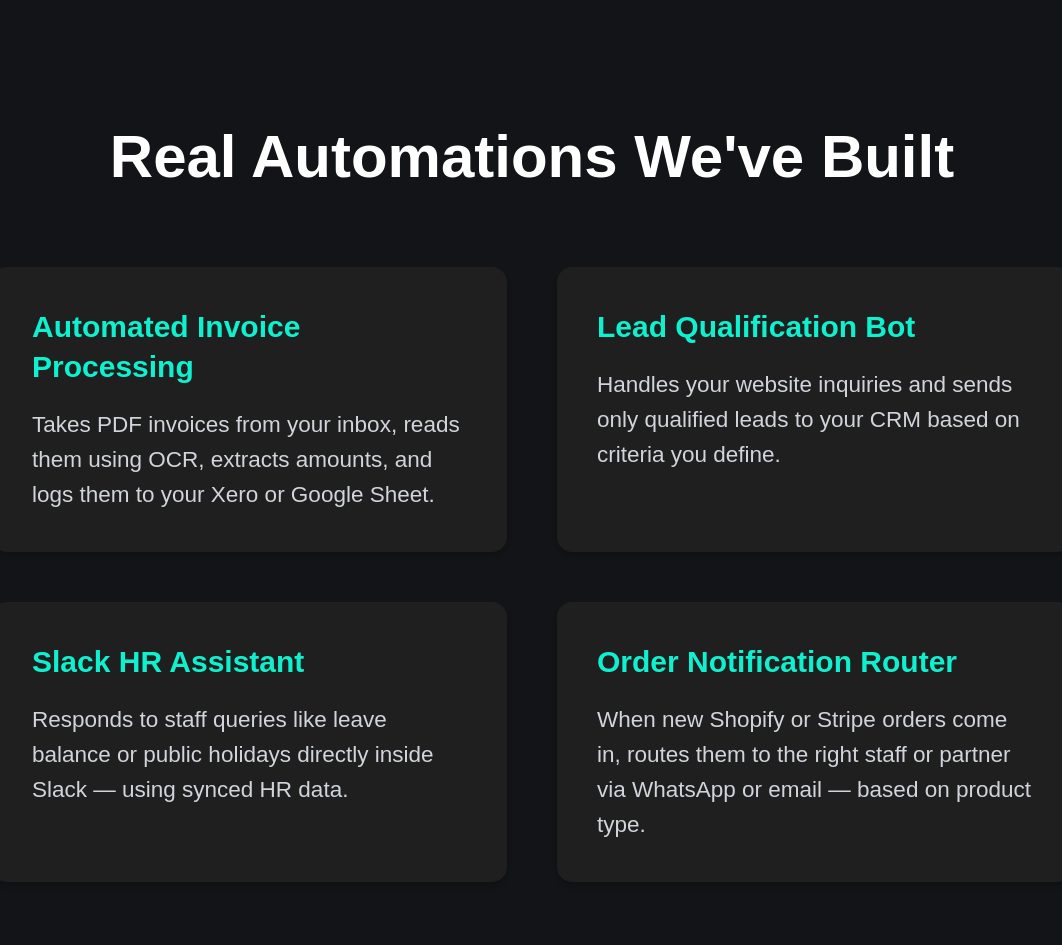
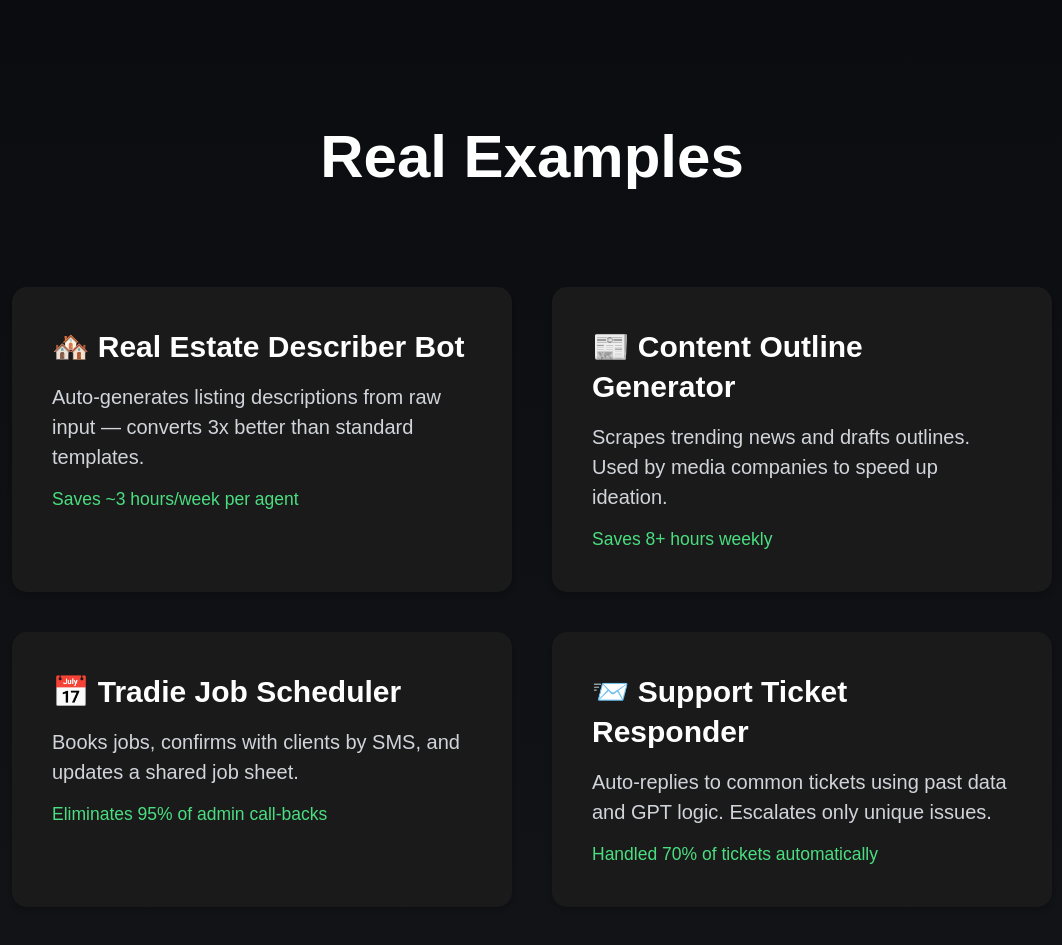
Before and after one commit to trimdex445/axon-automate, a Next.js app: page / in a window 1280 px wide. Shown: the part 3260-4205 px from the top of the page, without its empty margins (108-1170 px from the left). Built offline with nearby package versions, Linux system fonts and the light colour scheme; no server answers.

Commit message:
Add RealExamplesSection with custom card style and animations

```diff
--- /dev/null
+++ b/components/RealExamplesSection.tsx
@@ -0,0 +1,58 @@
+import { motion } from "framer-motion";
+
+const examples = [
+  {
+    title: "🏘️ Real Estate Describer Bot",
+    description: "Auto-generates listing descriptions from raw input — converts 3x better than standard templates.",
+    benefit: "Saves ~3 hours/week per agent",
+  },
+  {
+    title: "📰 Content Outline Generator",
+    description: "Scrapes trending news and drafts outlines. Used by media companies to speed up ideation.",
+    benefit: "Saves 8+ hours weekly",
+  },
+  {
+    title: "📅 Tradie Job Scheduler",
+    description: "Books jobs, confirms with clients by SMS, and updates a shared job sheet.",
+    benefit: "Eliminates 95% of admin call-backs",
+  },
+  {
+    title: "📨 Support Ticket Responder",
+    description: "Auto-replies to common tickets using past data and GPT logic. Escalates only unique issues.",
+    benefit: "Handled 70% of tickets automatically",
+  },
+];
+
+export default function RealExamplesSection() {
+  return (
+    <section
+      id="examples"
+      className="min-h-screen py-32 px-6 md:px-24 bg-[#0B0C10] bg-gradient-to-b from-[#0B0C10] to-[#121417] text-white"
+    >
+      <motion.h2
+        initial={{ opacity: 0, y: 20 }}
+        whileInView={{ opacity: 1, y: 0 }}
+        transition={{ duration: 0.6 }}
+        className="text-4xl md:text-5xl font-bold text-center mb-20"
+      >
+        Real Examples
+      </motion.h2>
+
+      <div className="grid grid-cols-1 md:grid-cols-2 xl:grid-cols-2 gap-8">
+        {examples.map((example, index) => (
+          <motion.div
+            key={index}
+            initial={{ opacity: 0, y: 30 }}
+            whileInView={{ opacity: 1, y: 0 }}
+            transition={{ delay: index * 0.2, duration: 0.6 }}
+            className="bg-[#1A1A1A] rounded-xl p-6 md:p-8 shadow-md transition hover:scale-[1.02] hover:shadow-lg duration-200"
+          >
+            <h3 className="text-2xl font-semibold mb-3">{example.title}</h3>
+            <p className="text-gray-300 mb-3">{example.description}</p>
+            <p className="text-green-400 text-sm font-medium">{example.benefit}</p>
+          </motion.div>
+        ))}
+      </div>
+    </section>
+  );
+}
--- a/pages/index.tsx
+++ b/pages/index.tsx
@@ -5,7 +5,7 @@ import Layout from "../components/Layout";
 
 import FeatureGrid from "../components/FeatureGrid";
 import HowItWorks from "../components/HowItWorks";
-import RealExamples from "../components/RealExamples";
+import RealExamplesSection from "../components/RealExamplesSection"; // ✅ Updated import
 import WhyAxon from "../components/WhyAxon";
 import QuoteForm from "../components/QuoteForm";
 
@@ -69,7 +69,7 @@ export default function Home() {
       </div>
       <div className="w-full h-24 bg-gradient-to-b from-[#0B0C10] to-[#131417]" />
       <div id="examples">
-        <RealExamples />
+        <RealExamplesSection /> {/* ✅ Updated component */}
       </div>
       <div className="w-full h-24 bg-gradient-to-b from-[#131417] to-[#0B0C10]" />
       <div id="why">
```
